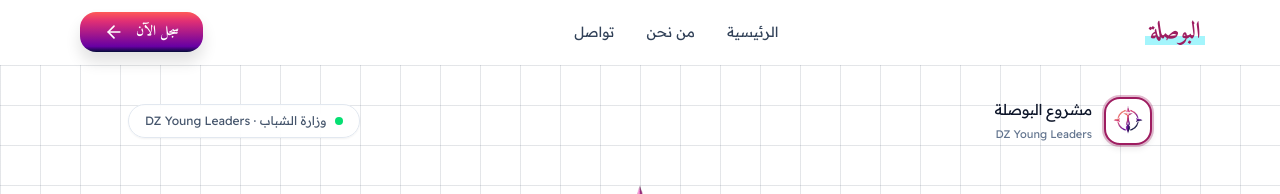
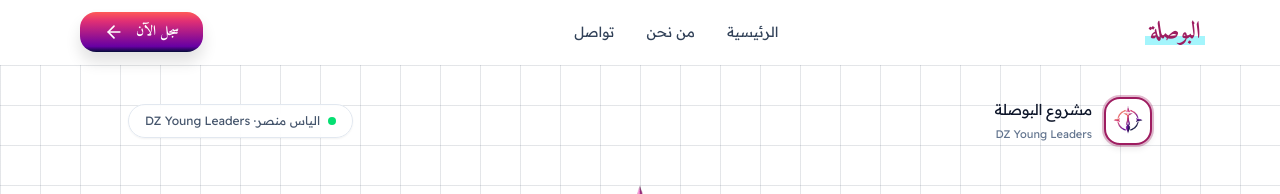
Before and after one commit to Noufel-sf/ILyas-website-, a Next.js app: page / in a window 1280 px wide. Shown: the top 194 px of the page. Built offline with nearby package versions, Linux system fonts and the light colour scheme.

Commit message:
removing hero section text

```diff
--- a/app/components/HeroSection.tsx
+++ b/app/components/HeroSection.tsx
@@ -91,7 +91,7 @@ export default function HeroSection() {
         {/* Programme badge (top-left in RTL = visual right) */}
         <span className="hidden sm:inline-flex items-center gap-2 rounded-full border border-slate-200 bg-white/80 px-4 py-2 text-xs font-semibold text-slate-600 shadow-sm backdrop-blur-sm">
           <span className="h-2 w-2 rounded-full bg-green-400 animate-pulse" />
-          وزارة الشباب · DZ Young Leaders
+         الياس منصر· DZ Young Leaders
         </span>
       </motion.nav>
 
```
